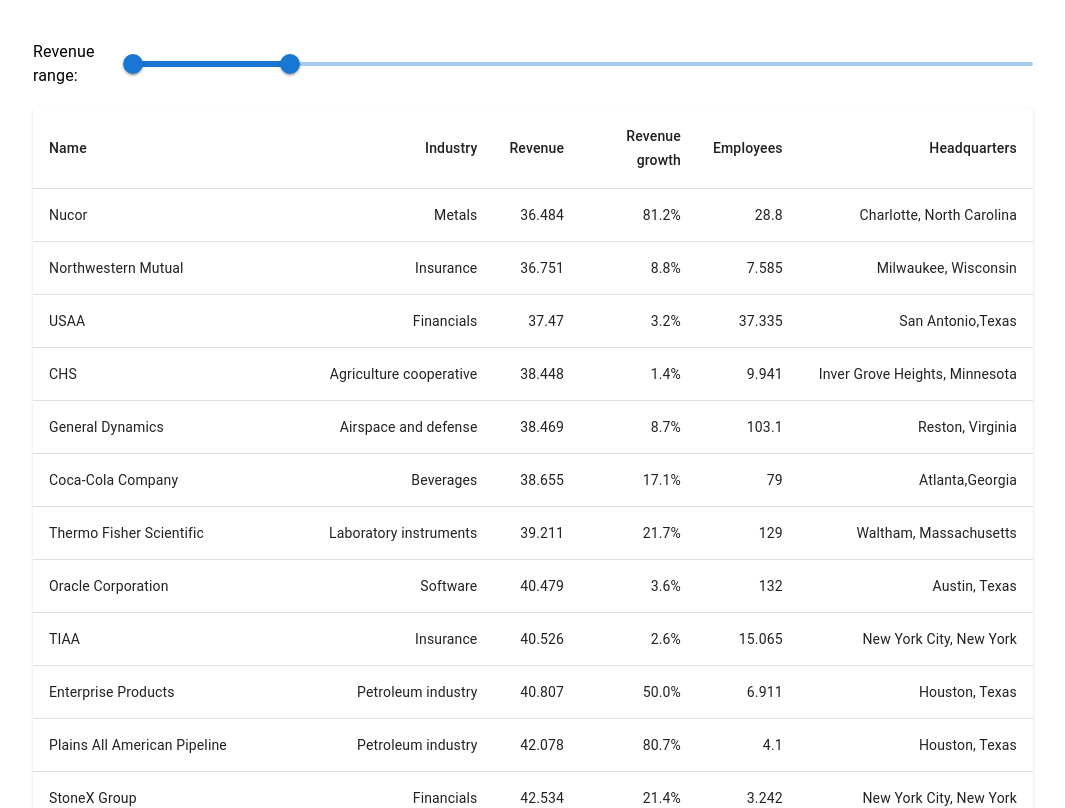
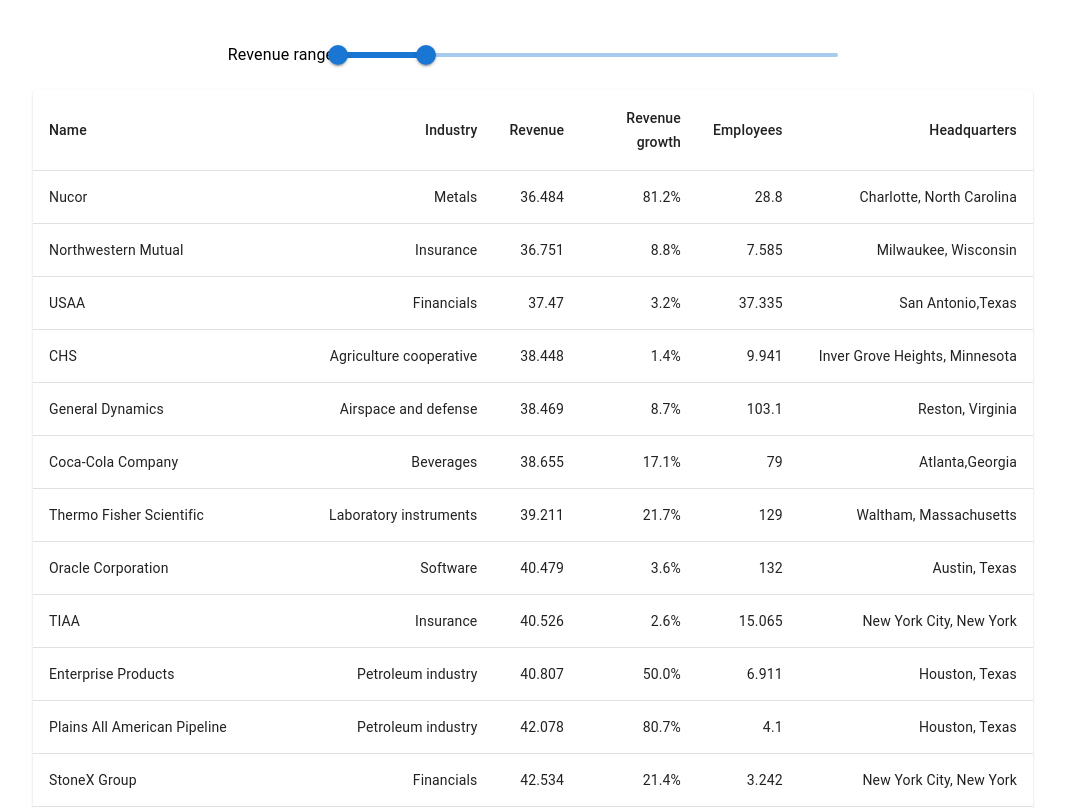
Before and after one commit to vladikovz/display-table-data, a React (Create React App) app: page / in a window 1280 px wide. Shown: the top 808 px of the page, without its empty margins (107-1172 px from the left). Built offline with nearby package versions, Linux system fonts and the light colour scheme.

Commit message:
fix: display SliderRange

```diff
--- a/src/components/sliderRange/SliderRange.module.css
+++ b/src/components/sliderRange/SliderRange.module.css
@@ -5,10 +5,6 @@
   padding: 20px 0;
 }
 
-.slider {
-  width: 50%;
+.title {
+  margin-right: 20px;
 }
-
-.title {
-  margin-right: 15px;
-}
--- a/src/components/sliderRange/SliderRange.tsx
+++ b/src/components/sliderRange/SliderRange.tsx
@@ -21,7 +21,7 @@
     <div className={styles.container}>
       <Typography className={styles.title}>{`${title}:`}</Typography>
       <Slider
-        className={styles.slider}
+        sx={{ maxWidth: '50%' }}
         max={maxRange}
         value={value}
         onChange={handleChange}
```
